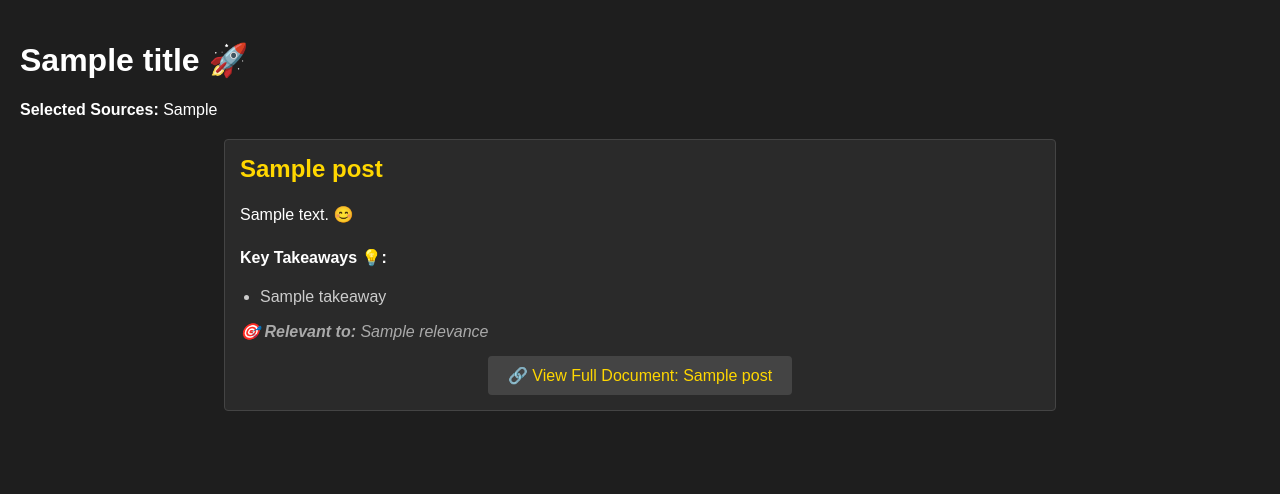
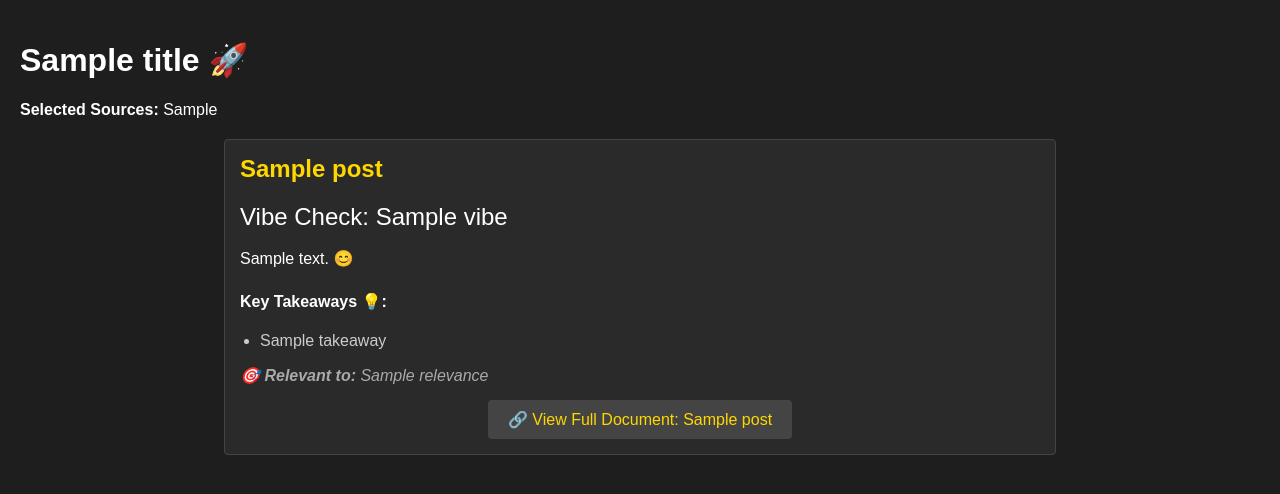
Before and after one commit to Ramshreyas/ethqna, a Python web app: template frontend/templates/analytics/updates.html in a window 1280 px wide. Shown: the top 494 px of the page. Run offline with Jinja, Linux system fonts and the light colour scheme; the template is opened without the code that fills it: most values are stand-ins (such as "Sample title", 1, 10 or a date in 2020).

Commit message:
Adds vibe check

```diff
--- a/LLM/providers/google/prompts.py
+++ b/LLM/providers/google/prompts.py
@@ -151,12 +151,14 @@ For each document, create a post with:
 - A short description that summarizes the document.
 - Up to 3 key takeaways that capture important insights from the document.
 - A section explaining who this document is relevant to and why.
+- A "Vibe check" represented by a single emoji that best describes the overall feeling or mood of the document.
 If any details are missing, leave the corresponding section empty.
 Return your answer as a JSON array where each element is an object with the following keys:
     "post_title": string,
     "description": string,
     "takeaways": array of strings,
-    "relevance": string
+    "relevance": string,
+    "vibe": string
 JSON input:
 {documents_json}
 """
--- a/frontend/templates/analytics/updates.html
+++ b/frontend/templates/analytics/updates.html
@@ -22,6 +22,10 @@
     .post h2 {
       color: #FFD700;
       margin-top: 0;
+    }
+    .vibe {
+      font-size: 1.5em;
+      margin-bottom: 10px;
     }
     .post p {
       line-height: 1.5;
@@ -67,6 +71,7 @@
     {% for post in data.posts %}
       <div class="post">
         <h2>{{ post.post_title }}</h2>
+        <div class="vibe">Vibe Check: {{ post.vibe }}</div>
         <p>{{ post.description }} 😊</p>
         <h4>Key Takeaways 💡:</h4>
         {% if post.takeaways %}
```
